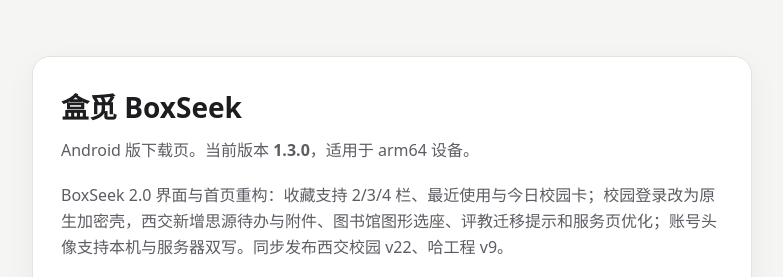
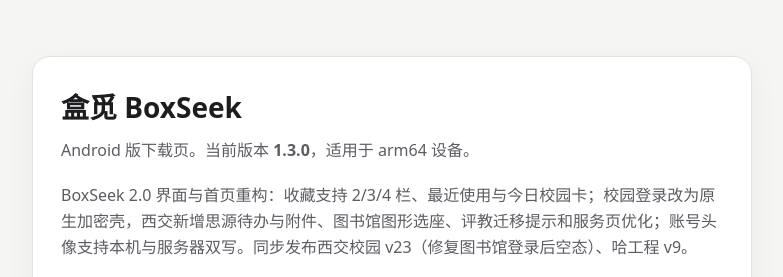
Before and after one commit to qiaoqihan/boxseek, a plain HTML site: page index.html in a window 1280 px wide. Shown: the top 277 px of the page, without its empty margins (248-1031 px from the left). Drawn offline with Linux system fonts and the light colour scheme.

Commit message:
release: 下载页同步西交校园 v23

```diff
--- a/index.html
+++ b/index.html
@@ -28,7 +28,7 @@
     <div class="card">
       <h1>盒觅 BoxSeek</h1>
       <p>Android 版下载页。当前版本 <strong>1.3.0</strong>，适用于 arm64 设备。</p>
-      <p>BoxSeek 2.0 界面与首页重构：收藏支持 2/3/4 栏、最近使用与今日校园卡；校园登录改为原生加密壳，西交新增思源待办与附件、图书馆图形选座、评教迁移提示和服务页优化；账号头像支持本机与服务器双写。同步发布西交校园 v22、哈工程 v9。</p>
+      <p>BoxSeek 2.0 界面与首页重构：收藏支持 2/3/4 栏、最近使用与今日校园卡；校园登录改为原生加密壳，西交新增思源待办与附件、图书馆图形选座、评教迁移提示和服务页优化；账号头像支持本机与服务器双写。同步发布西交校园 v23（修复图书馆登录后空态）、哈工程 v9。</p>
       <p><a class="button" href="/downloads/boxseek-1.3.0-arm64.apk">下载 BoxSeek 1.3.0</a></p>
       <div class="meta">
         版本清单：<a href="/downloads/latest.json">latest.json</a><br>
```
